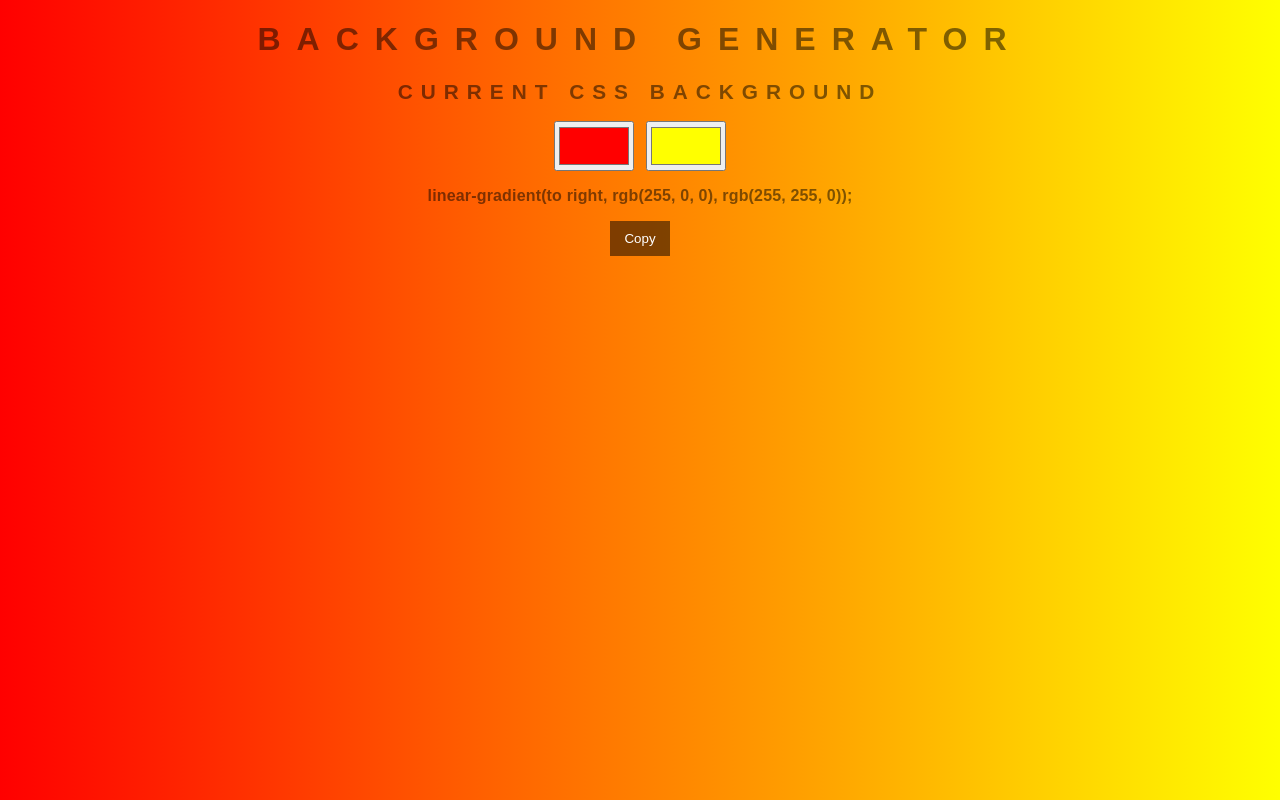
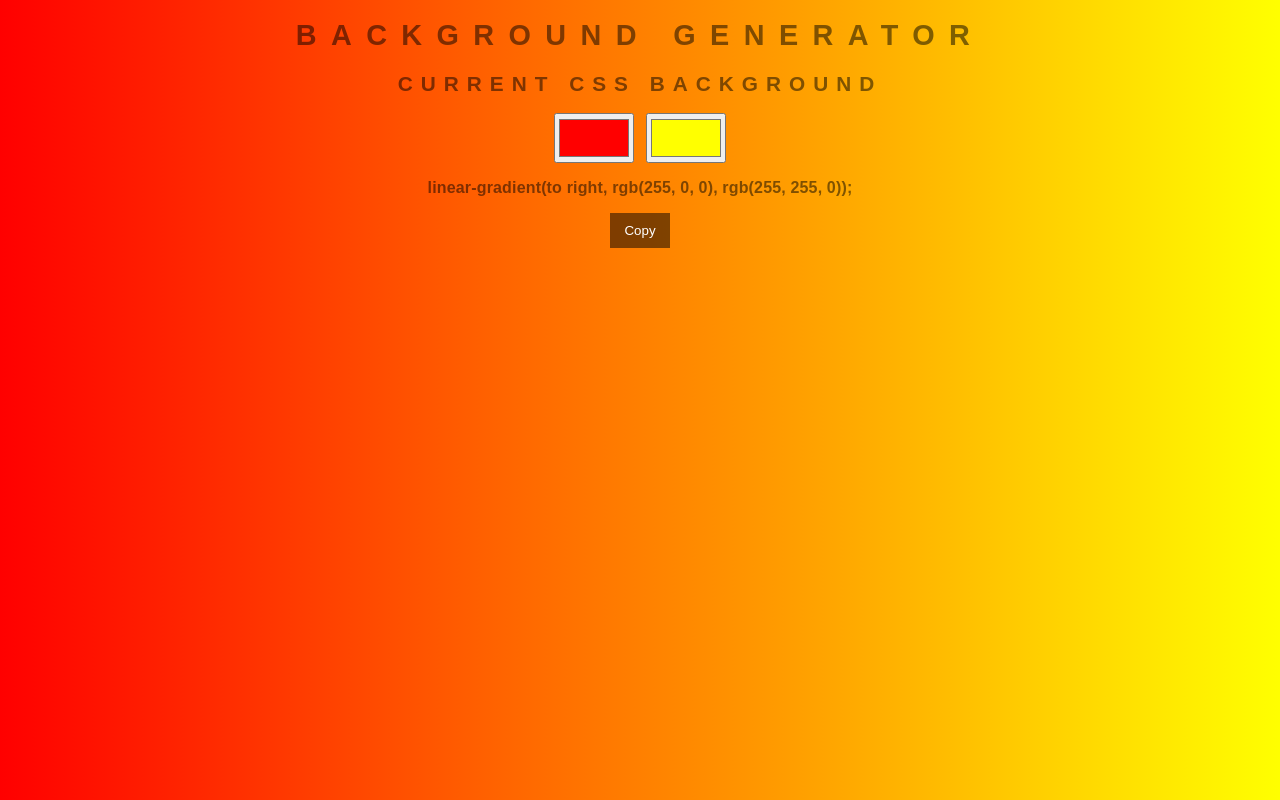
Before and after one commit to nbbuzzy1/background-generator, a plain HTML site: page index.html in a window 1280 px wide. Drawn offline with nearby package versions, Linux system fonts and the light colour scheme.

Commit message:
Changed h1 font size

```diff
--- a/styles.css
+++ b/styles.css
@@ -9,7 +9,7 @@ body {
 }
 
 h1 {
-  font: 600 2em 'Raleway', sans-serif;
+  font: 600 1.8em 'Raleway', sans-serif;
   text-transform: uppercase;
   letter-spacing: .5em;
   display: flex;
```
